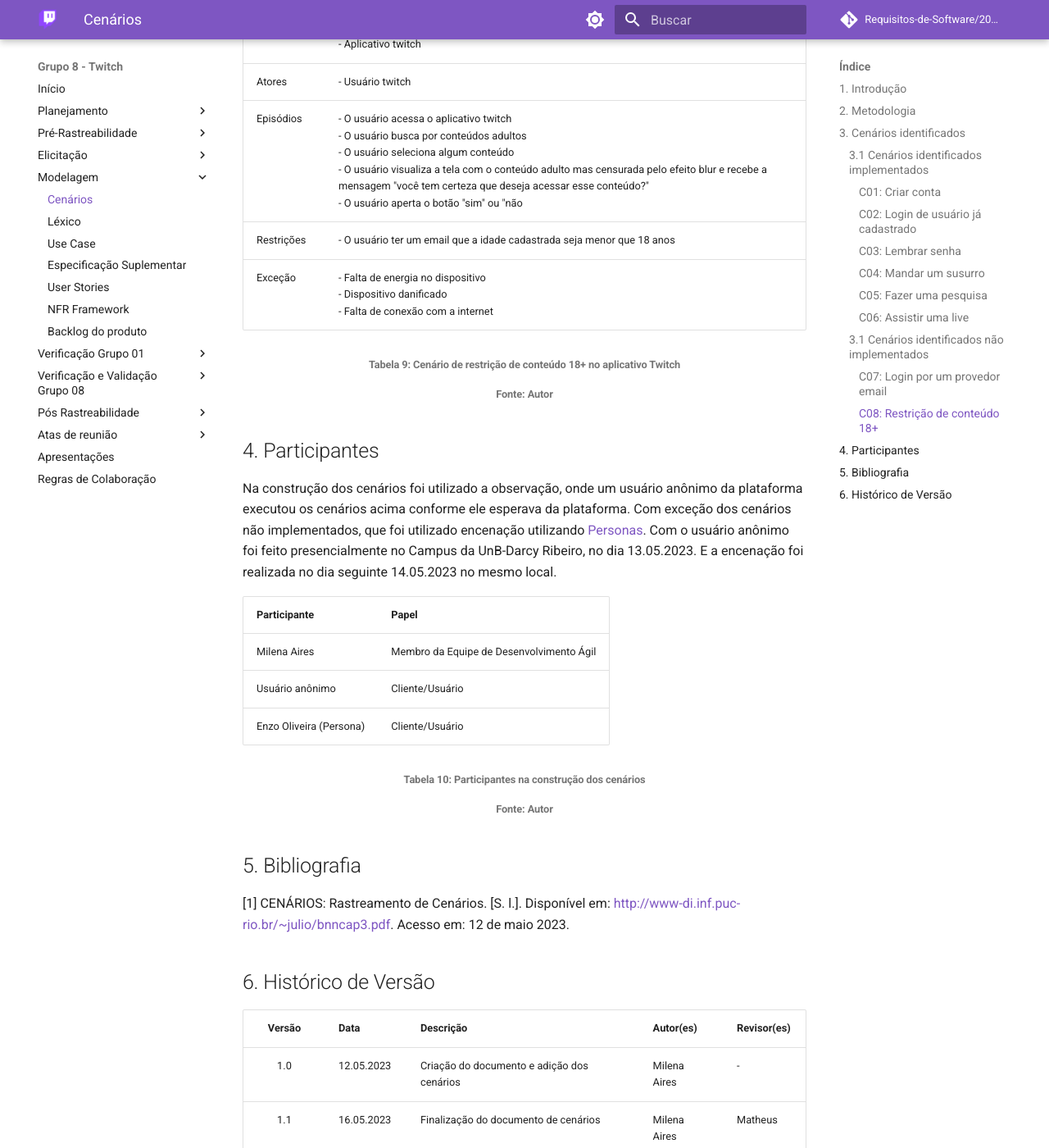
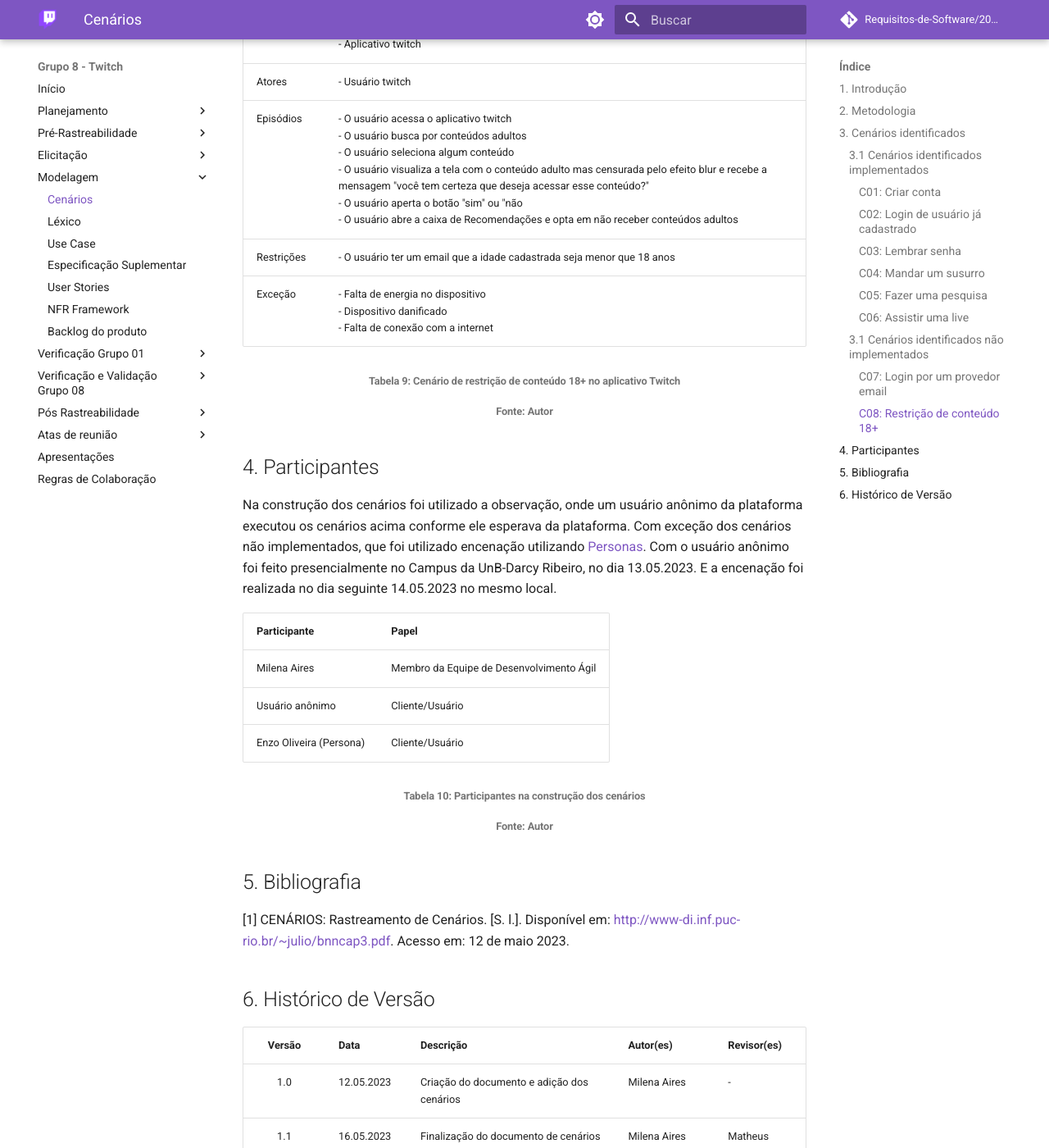
Before and after one commit to Requisitos-de-Software/2023.1-Twitch, an MkDocs documentation site: the page built from docs/modelagem/cenarios.md, in a window 1280 px wide and 1400 px high, scrolled down 7374 px. Shown: the whole window at 82% size. Built offline with MkDocs 1.6.1 and Material for MkDocs 9.7.7, drawn with Linux system fonts in a browser that asks for light colours; comment, search, counter and statistics services are not loaded; some of the changed text lies outside the part shown.

Commit message:
docs: Adição de episódio no cenário 8

```diff
--- a/docs/modelagem/cenarios.md
+++ b/docs/modelagem/cenarios.md
@@ -162,7 +162,7 @@
 | Contexto   | - Local: qualquer tela de aplicação <br> - Tempo: 1 a 3 minutos <br> - Pré-condições: dispositivo com aplicativo instalado  |
 | Recursos   | - Dispositivo eletrônico com acesso a internet como: computador, smatphone, etc. <br> - Aplicativo twitch |
 | Atores     | - Usuário twitch |
-| Episódios  | - O usuário acessa o aplicativo twitch <br> - O usuário busca por conteúdos adultos <br> - O usuário seleciona algum conteúdo <br> - O usuário visualiza a tela com o conteúdo adulto mas censurada pelo efeito blur e recebe a mensagem "você tem certeza que deseja acessar esse conteúdo?" <br> - O usuário aperta o botão "sim" ou "não |
+| Episódios  | - O usuário acessa o aplicativo twitch <br> - O usuário busca por conteúdos adultos <br> - O usuário seleciona algum conteúdo <br> - O usuário visualiza a tela com o conteúdo adulto mas censurada pelo efeito blur e recebe a mensagem "você tem certeza que deseja acessar esse conteúdo?" <br> - O usuário aperta o botão "sim" ou "não <br> - O usuário abre a caixa de Recomendações e opta em não receber conteúdos adultos |
 | Restrições | - O usuário ter um email que a idade cadastrada seja menor que 18 anos|
 | Exceção    | - Falta de energia no dispositivo  <br> - Dispositivo danificado <br> - Falta de conexão com a internet  |
 
@@ -193,3 +193,4 @@
 | 1.0    | 12.05.2023 | Criação do documento e adição dos cenários | Milena Aires | - |
 | 1.1    | 16.05.2023 | Finalização do documento de cenários | Milena Aires | Matheus |
 | 1.2    | 06.06.2023 | Adição de participantes | Milena Aires | Matheus |
+| 1.3    | 28.06.2023 | Adição de um episódio no cenário 8 | Matheus Phillipo | Brunna Louise |
```
